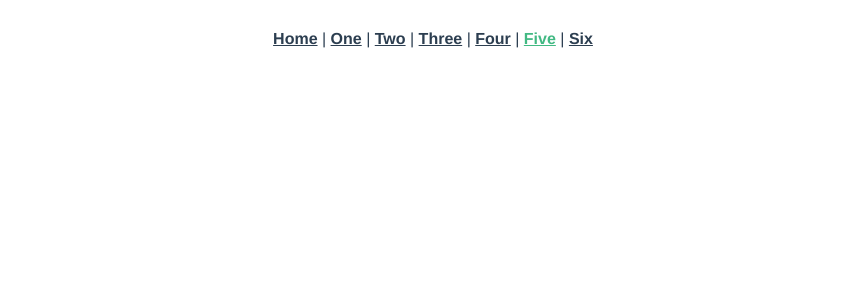
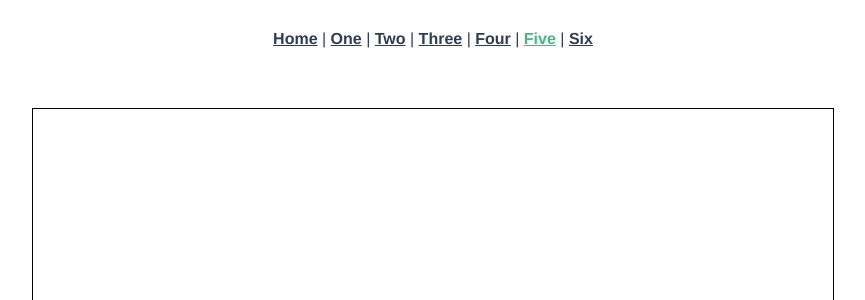
Before and after one commit to TianYouH/canvas, a Vue app: page /five in a window 1280 px wide. Shown: the top 300 px of the page, without its empty margins (207-1072 px from the left). Built offline with nearby package versions, Linux system fonts and the light colour scheme.

Commit message:
样式修复

```diff
--- a/src/views/five/index.vue
+++ b/src/views/five/index.vue
@@ -1,6 +1,6 @@
 <template>
   <div id='five'>
-    <canvas id="five-canvas" style="barder: 1px solid #000;" ></canvas>
+    <canvas id="five-canvas" style="border: 1px solid #000;" ></canvas>
   </div>
 </template>
 <script>
--- a/src/views/four/index.vue
+++ b/src/views/four/index.vue
@@ -1,6 +1,6 @@
 <template>
   <div id='four'>
-    <canvas id="four-canvas" style="barder: 1px solid #000;" ></canvas>
+    <canvas id="four-canvas" style="border: 1px solid #000;" ></canvas>
   </div>
 </template>
 <script>
--- a/src/views/six/index.vue
+++ b/src/views/six/index.vue
@@ -1,6 +1,6 @@
 <template>
   <div id='six'>
-    <canvas id="six-canvas" style="barder: 1px solid #000;" ></canvas>
+    <canvas id="six-canvas" style="border: 1px solid #000;" ></canvas>
   </div>
 </template>
 <script>
--- a/src/views/three/index.vue
+++ b/src/views/three/index.vue
@@ -1,6 +1,6 @@
 <template>
   <div id='three'>
-    <canvas id="three-canvas" style="barder: 1px solid #000;" ></canvas>
+    <canvas id="three-canvas" style="border: 1px solid #000;" ></canvas>
   </div>
 </template>
 <script>
```
